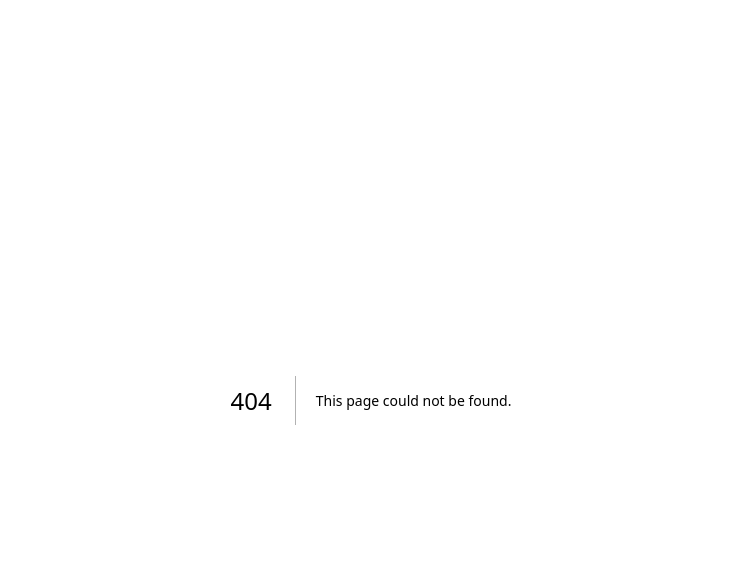
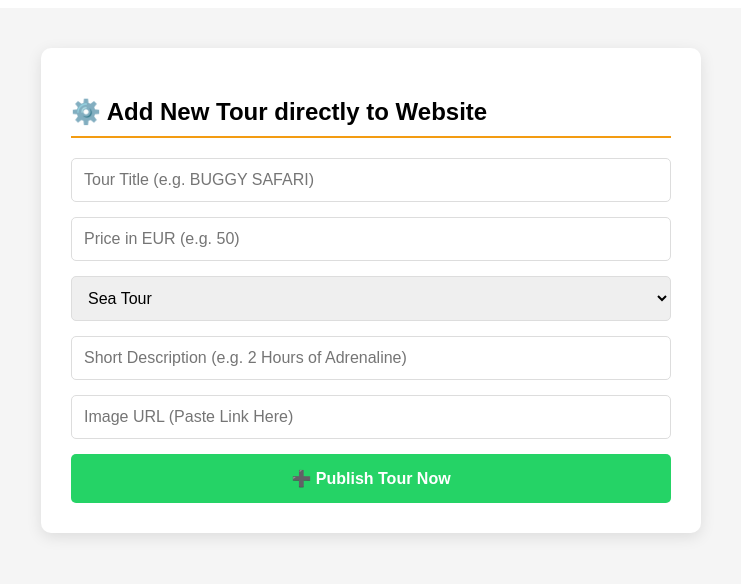
Before and after one commit to shaggytours90-commits/shaggy-tours-app, a Next.js app: page /admin in a window 1280 px wide. Before the commit this address had no page. Shown: the top 584 px of the page, without its empty margins (269-1010 px from the left). Built offline with nearby package versions, Linux system fonts and the light colour scheme; no server answers.

Commit message:
Create admin.js

```diff
--- /dev/null
+++ b/pages/admin.js
@@ -0,0 +1,67 @@
+import React, { useState } from 'react';
+import { createClient } from '@supabase/supabase-js';
+
+// ربط الموقع بقاعدة البيانات
+const supabaseUrl = process.env.NEXT_PUBLIC_SUPABASE_URL;
+const supabaseKey = process.env.NEXT_PUBLIC_SUPABASE_ANON_KEY;
+const supabase = createClient(supabaseUrl, supabaseKey);
+
+export default function AdminDashboard() {
+  const [title, setTitle] = useState('');
+  const [price, setPrice] = useState('');
+  const [category, setCategory] = useState('Sea');
+  const [desc, setDesc] = useState('');
+  const [image, setImage] = useState('');
+  const [loading, setLoading] = useState(false);
+
+  // دالة إرسال البيانات إلى Supabase
+  const handleAddTour = async (e) => {
+    e.preventDefault();
+    setLoading(true);
+
+    const { data, error } = await supabase
+      .from('tours')
+      .insert([
+        { title: title, price_eur: price, category: category, description: desc, image_url: image }
+      ]);
+
+    setLoading(false);
+
+    if (error) {
+      alert("❌ حدث خطأ: " + error.message);
+    } else {
+      alert("✅ تم إضافة الرحلة للموقع بنجاح!");
+      setTitle(''); setPrice(''); setDesc(''); setImage(''); // تفريغ الخانات
+    }
+  };
+
+  return (
+    <div style={{ padding: '40px', fontFamily: 'Arial', backgroundColor: '#f5f5f5', minHeight: '100vh', direction: 'ltr' }}>
+      <div style={{ maxWidth: '600px', margin: '0 auto', backgroundColor: 'white', padding: '30px', borderRadius: '10px', boxShadow: '0 4px 15px rgba(0,0,0,0.1)' }}>
+        <h2 style={{ borderBottom: '2px solid #f39c12', paddingBottom: '10px' }}>⚙️ Add New Tour directly to Website</h2>
+
+        <form onSubmit={handleAddTour} style={{ display: 'grid', gap: '15px', marginTop: '20px' }}>
+          <input required placeholder="Tour Title (e.g. BUGGY SAFARI)" value={title} onChange={(e) => setTitle(e.target.value)} style={inputStyle} />
+
+          <input required type="number" placeholder="Price in EUR (e.g. 50)" value={price} onChange={(e) => setPrice(e.target.value)} style={inputStyle} />
+
+          <select value={category} onChange={(e) => setCategory(e.target.value)} style={inputStyle}>
+            <option value="Sea">Sea Tour</option>
+            <option value="Desert">Desert Safari</option>
+            <option value="Cultural">Cultural Tour</option>
+          </select>
+
+          <input required placeholder="Short Description (e.g. 2 Hours of Adrenaline)" value={desc} onChange={(e) => setDesc(e.target.value)} style={inputStyle} />
+
+          <input required placeholder="Image URL (Paste Link Here)" value={image} onChange={(e) => setImage(e.target.value)} style={inputStyle} />
+
+          <button type="submit" disabled={loading} style={{ backgroundColor: loading ? '#ccc' : '#25D366', color: 'white', padding: '15px', border: 'none', borderRadius: '5px', fontSize: '16px', fontWeight: 'bold', cursor: 'pointer' }}>
+            {loading ? '⏳ Publishing...' : '➕ Publish Tour Now'}
+          </button>
+        </form>
+      </div>
+    </div>
+  );
+}
+
+const inputStyle = { padding: '12px', borderRadius: '5px', border: '1px solid #ddd', fontSize: '16px', width: '100%', boxSizing: 'border-box' };
```
